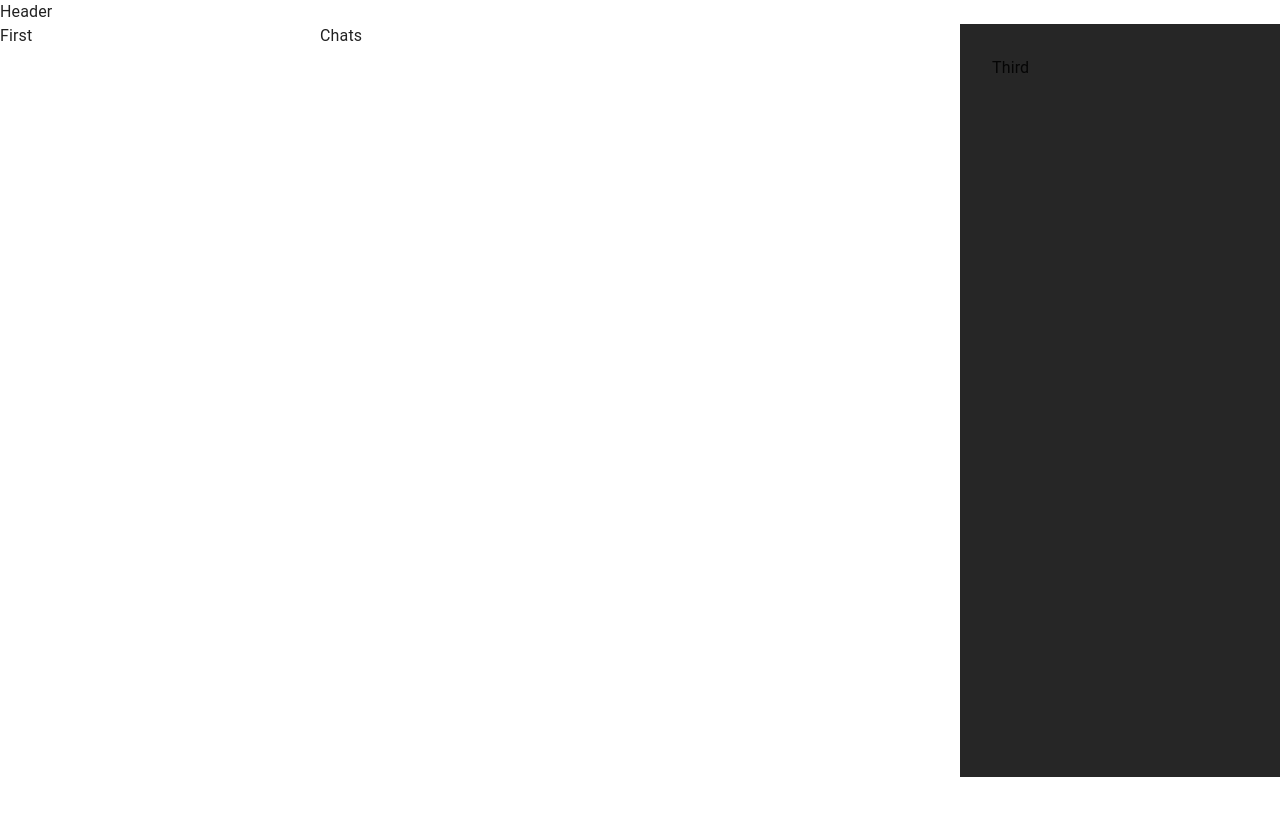
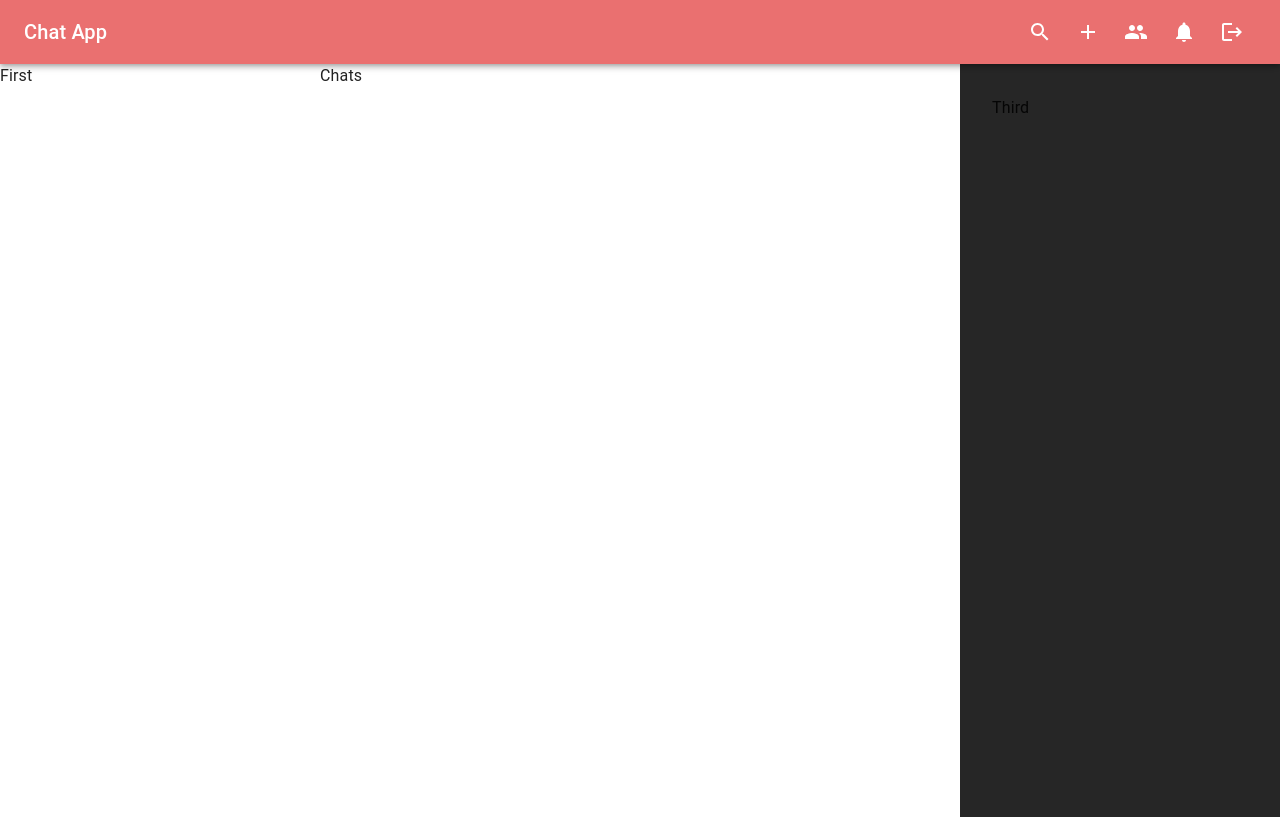
Before and after one commit to Priyo002/Chat-App, a React (Vite) app in the folder client/: page /chat/1 in a window 1280 px wide. Built offline with nearby package versions, Linux system fonts and the light colour scheme.

Commit message:
Bug Fixed

```diff
--- a/client/src/components/layout/Header.jsx
+++ b/client/src/components/layout/Header.jsx
@@ -1,7 +1,155 @@
-import React from "react";
+import React, {Suspense, useState} from "react";
+import {useNavigate} from "react-router-dom"
+import {AppBar, Box, Icon, IconButton, Toolbar, Tooltip, Typography} from "@mui/material"
+import { orange } from "../../constants/color.js";
+import {
+    Group as GroupIcon,
+    Add as AddIcon,
+    Menu as MenuIcon,
+    Search as SearchIcon,
+    Logout as LogoutIcon,
+    Notifications as NotificationIcon,
+} from "@mui/icons-material"
+
+import { lazy } from "react";
+
+
+const SearchDialog = lazy(() => import("../specific/Search.jsx"));
+const NotificationDialog = lazy(() => import("../specific/Notifications.jsx"));
+const NewGroupDialog = lazy(() => import("../specific/NewGroup.jsx"))
+
+
 const Header=()=>{
+
+    const navigate = useNavigate();
+
+    const [ismobile, setIsMobile] = useState(false);
+    const [isSearch, setIsSearch] = useState(false);
+    const [isNewGroup, setIsNewGroup ] = useState(false);
+    const [isNotification, setIsNotification] = useState(false);
+
+
+    const handleMobile = () => {
+        setIsMobile((prev) => !prev);
+    }
+
+    const openSearch = () => {
+        setIsSearch((prev) => !prev);
+    }
+
+    const openNewGroup = () => {
+        setIsNewGroup((prev) => !prev)
+    }
+
+    const openNotification = () => {
+        setIsNotification((prev) => !prev);
+    }
+
+    const navigateToGroup = () => navigate("/groups");
+
+    const logoutHandler = () => {
+        console.log("logoutHandler");
+    }
+
+
     return(
-        <div>Header</div>
+        <>
+
+        <Box sx={{flexGrow:1}} height={"4rem"}>
+        <AppBar position="static" sx={{bgcolor: orange}} >
+
+            <Toolbar>
+                <Typography
+                    variant="h6"
+                    sx={{
+                        display: {xs: "none", sm: "block"},
+                    }}
+                >
+                    Chat App
+                </Typography>
+
+                <Box
+                sx={{
+                    display: {xs: "block", sm: "none"},
+                }}
+                >
+                <IconButton color="inherit" onClick={handleMobile}>
+                    <MenuIcon/>
+                </IconButton>
+                </Box>
+
+                <Box sx={{
+                    flexGrow: 1,
+                }}
+                />
+
+                <Box>
+
+                    <IconBtn
+                        title={"Search"}
+                        icon={<SearchIcon/>}
+                        onClick={openSearch}
+                    />
+                    <IconBtn
+                        title={"New Group"}
+                        icon={<AddIcon/>}
+                        onClick={openNewGroup}
+                    />
+                    <IconBtn
+                        title={"Search"}
+                        icon={<GroupIcon/>}
+                        onClick={navigateToGroup}
+                    />
+                    <IconBtn
+                        title={"Notification"}
+                        icon={<NotificationIcon/>}
+                        onClick={openNotification}
+                    />
+                    <IconBtn
+                        title={"Logout"}
+                        icon={<LogoutIcon/>}
+                        onClick={logoutHandler}
+                    />
+
+
+
+                </Box>
+
+            </Toolbar>
+        </AppBar>
+
+        </Box>
+
+        {isSearch && (
+            <Suspense fallback={<div>Loading...</div>}>
+                <SearchDialog/>
+            </Suspense>
+        )}
+
+        {isNotification && (
+            <Suspense fallback={<div>Loading...</div>}>
+                <NotificationDialog/>
+            </Suspense>
+        )}
+
+        {isNewGroup && (
+            <Suspense fallback={<div>Loading...</div>}>
+                <NewGroupDialog/>
+            </Suspense>
+        )}
+
+        </>
     )
 };
+
+const IconBtn = ({title,icon,onClick}) => {
+    return (
+        <Tooltip title={title}>
+            <IconButton color="inherit" size="large" onClick={onClick}>
+                {icon}
+            </IconButton>
+        </Tooltip>
+    )
+}
+
 export default Header;
--- /dev/null
+++ b/client/src/components/specific/NewGroup.jsx
@@ -0,0 +1,9 @@
+import React from 'react'
+
+function NewGroup() {
+  return (
+    <div>NewGroup</div>
+  )
+}
+
+export default NewGroup
--- /dev/null
+++ b/client/src/components/specific/Notifications.jsx
@@ -0,0 +1,9 @@
+import React from 'react'
+
+function Notifications() {
+  return (
+    <div>Notifications</div>
+  )
+}
+
+export default Notifications
--- /dev/null
+++ b/client/src/components/specific/Search.jsx
@@ -0,0 +1,9 @@
+import React from 'react'
+
+function Search() {
+  return (
+    <div>Search</div>
+  )
+}
+
+export default Search
--- /dev/null
+++ b/client/src/constants/color.js
@@ -0,0 +1 @@
+export const orange = "#ea7070"
```
